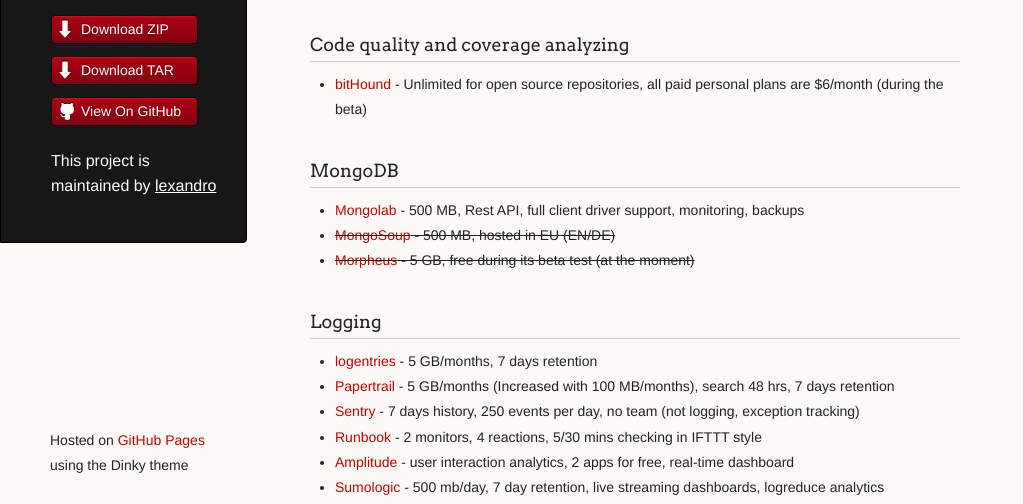
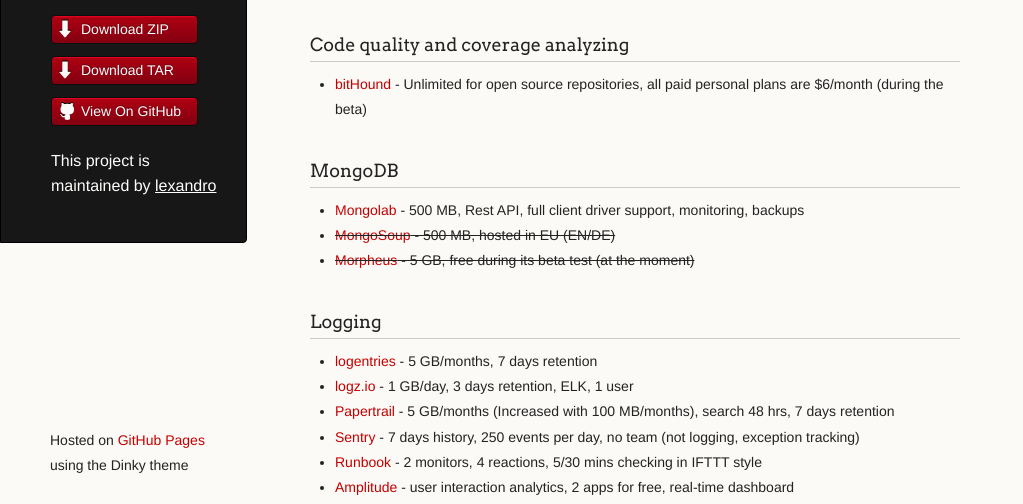
Before and after one commit to lexandro/fhs, a plain HTML site: page index.html in a window 1280 px wide. Shown: the part 290-794 px from the top of the page, without its empty margins (0-1023 px from the left). Drawn offline with Linux system fonts and the light colour scheme.

Commit message:
adding logz.io

```diff
--- a/index.html
+++ b/index.html
@@ -96,6 +96,9 @@
         <ul>
             <li>
                 <a href="https://logentries.com/pricing/">logentries</a> - 5 GB/months, 7 days retention
+            </li>
+            <li>
+                <a href="http://logz.io/pricing/">logz.io</a> - 1 GB/day, 3 days retention, ELK, 1 user
             </li>
             <li>
                 <a href="https://papertrailapp.com/plans">Papertrail</a> - 5 GB/months (Increased with 100 MB/months),
@@ -207,6 +210,8 @@
     })(window, document, 'script', '//www.google-analytics.com/analytics.js', 'ga');
     ga('create', 'UA-67663023-1', 'auto');
     ga('send', 'pageview');
+
+
 </script>
 </body>
 </html>
```
